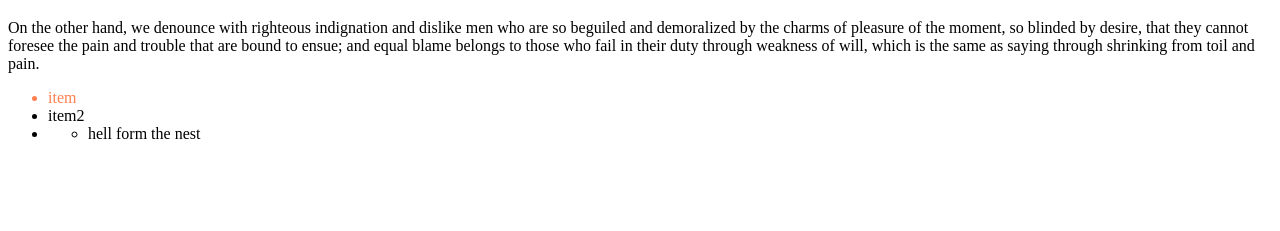
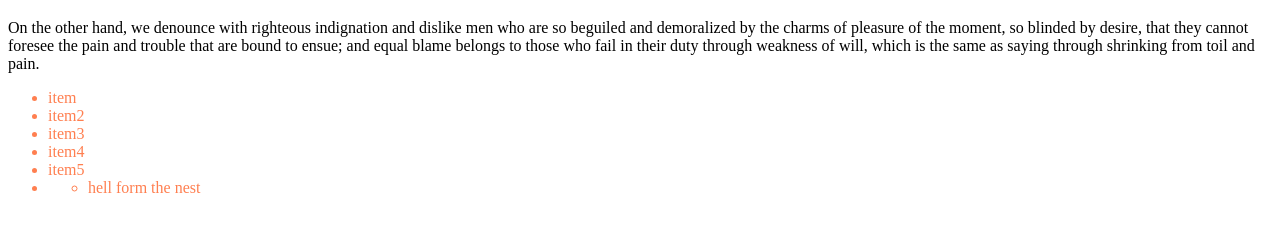
Before and after one commit to xgenOsama/jquery_tricks, a plain HTML site: page index2.html in a window 1280 px wide. Shown: the part 61-292 px from the top of the page. Drawn offline with Linux system fonts and the light colour scheme.

Commit message:
second commit

```diff
--- a/index2.html
+++ b/index2.html
@@ -14,8 +14,11 @@
       li{
           color: black;
       }
-        .emphasis{
+       .emphasis li{
             color: coral;
+        }
+        .container{
+            color: green;
         }
     </style>
 </head>
@@ -25,9 +28,12 @@
         <p>
             On the other hand, we denounce with righteous indignation and dislike men who are so beguiled and demoralized by the charms of pleasure of the moment, so blinded by desire, that they cannot foresee the pain and trouble that are bound to ensue; and equal blame belongs to those who fail in their duty through weakness of will, which is the same as saying through shrinking from toil and pain.
         </p>
-        <ul>
+        <ul class="emphasis">
             <li>item</li>
             <li>item2</li>
+            <li>item3</li>
+            <li>item4</li>
+            <li>item5</li>
             <li>
                  <ul>
                  <li>hell form the nest</li>
@@ -39,7 +45,14 @@
 <script>
     //$('ul.emphasis').children('li').css('color','green');
      //$('ul.emphasis').find('li').css('color','blue');
-    $('ul:first').children('li:first-child').addClass('emphasis');
+    /*$('ul:first').children('li:first-child').addClass('emphasis');*/
+    //$('ul.emphasis').children('li').first().addClass('emphasis');
+    //$('ul.emphasis').children('li:nth-child(2)').text('i am g33k');
+    //$('ul.emphasis').children('li').eq(1).text('i am g33k');
+   // $('ul.emphasis').children('li').eq(1).next().prev().text('i am g33k');
+   // $('li').parent('ul').removeClass('emphasis');
+   // $('li').parents('div.container').removeClass('container');
+    $('li').closest('div.container').removeClass('container');
 </script>
 
 
```
